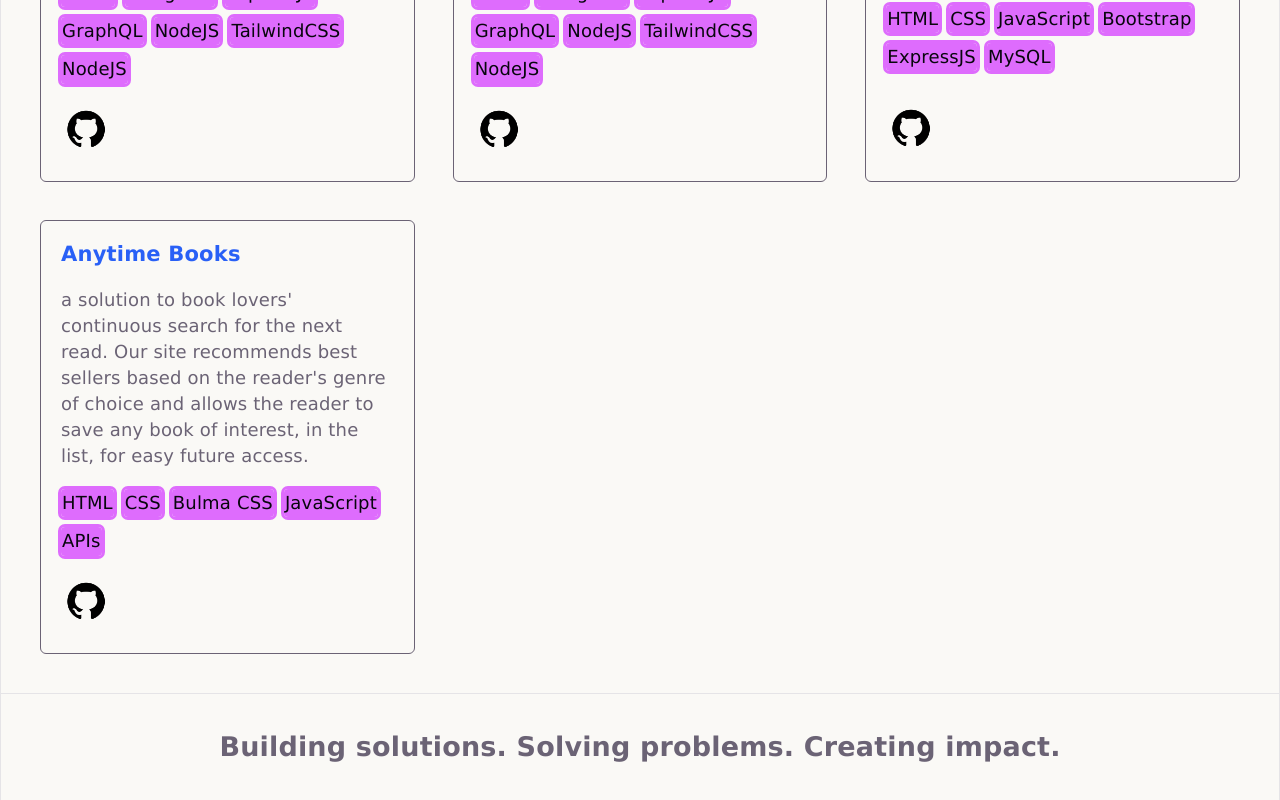
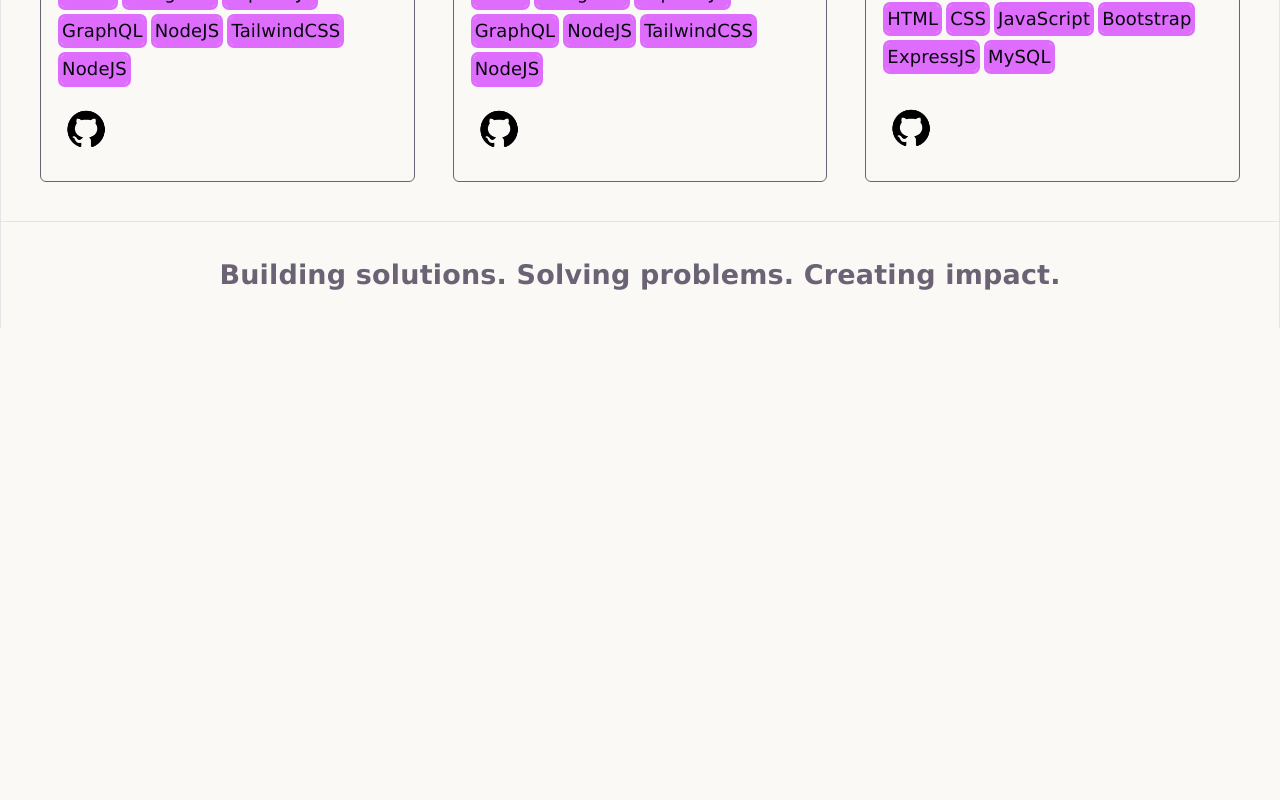
Before and after one commit to Makispear/Maki-Maki, a React (Vite) app: page / in a window 1280 px wide. Shown: the part 1695-2495 px from the top of the page. After the commit the page ends 2023 px from the top, so only its background shows below. Built offline with nearby package versions, Linux system fonts and the light colour scheme.

Commit message:
Comment out anytime books

```diff
--- a/src/Components/FeaturedProjects/FeaturedProjects.tsx
+++ b/src/Components/FeaturedProjects/FeaturedProjects.tsx
@@ -85,7 +85,7 @@ const FeaturedProjects: React.FC = () => {
             />
           </a>
         </div>
-        <div className="single-project-div">
+        {/* <div className="single-project-div">
           <h3>Anytime Books</h3>
           <p>
             a solution to book lovers' continuous search for the next read. Our
@@ -107,7 +107,7 @@ const FeaturedProjects: React.FC = () => {
               alt="github icon"
             />
           </a>
-        </div>
+        </div> */}
       </div>
     </section>
   );
```
